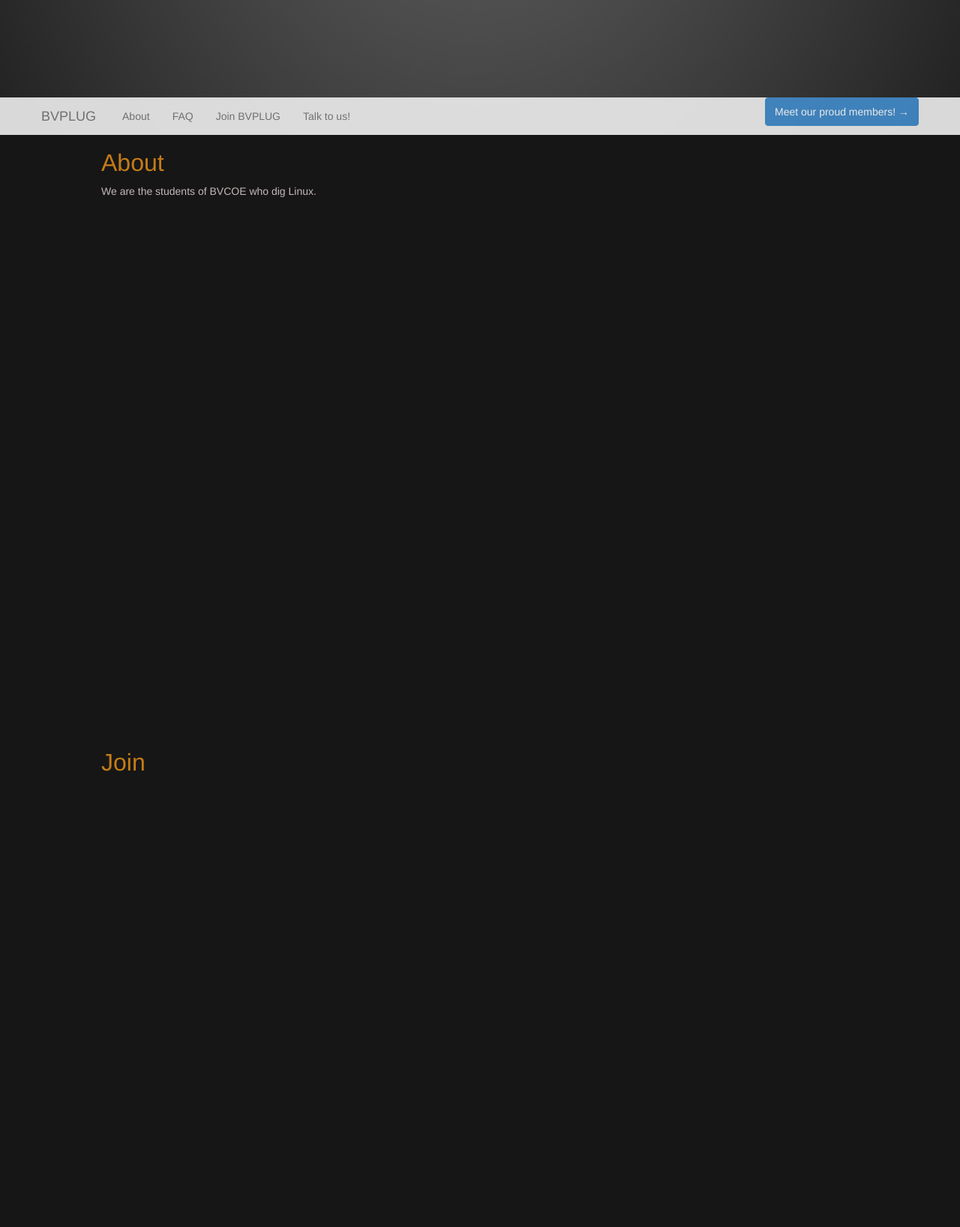
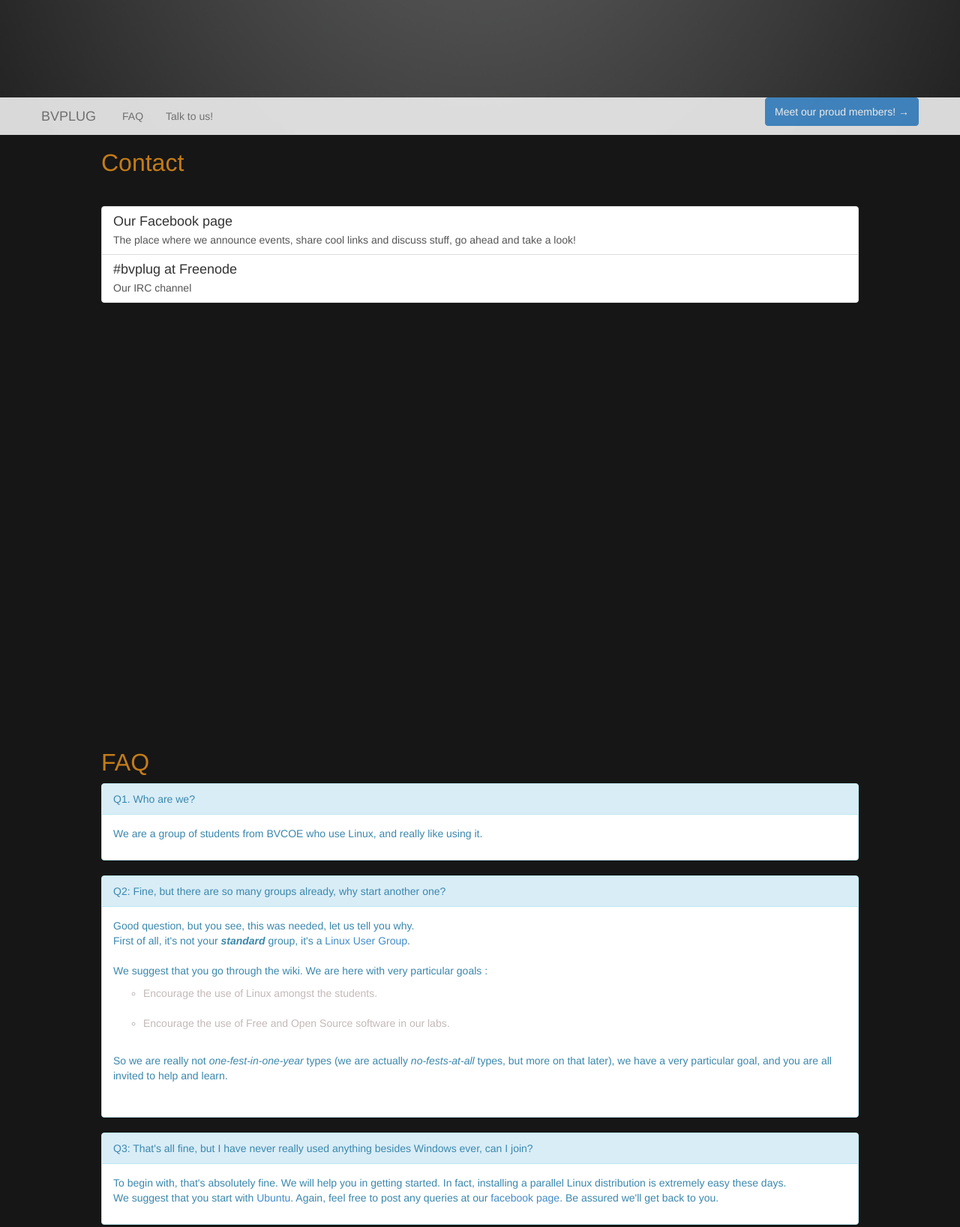
Before and after one commit to BVPLUG/bvplug.github.io, a plain HTML site: page index.html in a window 1280 px wide. Shown: the part 620-2257 px from the top of the page at 75% size. Drawn offline with nearby package versions, Linux system fonts and the light colour scheme; some packages are replaced by stand-ins of ours; a script that the page names is missing.

Commit message:
delete redundant sections

```diff
--- a/index.html
+++ b/index.html
@@ -48,9 +48,9 @@ $(document).ready(function()
       <a class="navbar-brand smoothScroll" href="#home">BVPLUG</a>
       <div class="nav-collapse collapse navbar-responsive-collapse">
         <ul class="nav navbar-nav">
-          <li><a href="#about" class="smoothScroll">About</a></li>
+          <!--li><a href="#about" class="smoothScroll">About</a></li-->
           <li><a href="#faq" class="smoothScroll">FAQ</a></li>
-          <li><a href="#join" class="smoothScroll">Join BVPLUG</a></li>
+          <!--li><a href="#join" class="smoothScroll">Join BVPLUG</a></li-->
           <li><a href="#contact" class="smoothScroll">Talk to us!</a></li>
         </ul>
 
@@ -65,22 +65,25 @@ $(document).ready(function()
   </div>
 
 
-    <div class="page  full-width full-height">
+  <!-- I don't think these are needed.-->
+
+    <!--div class="page  full-width full-height">
       <div class="container container-pad">
         <a href="#about" class="smoothScroll"><h2 id="about" class="subheading">About</h2></a>
         <p>
         We are the students of BVCOE who dig Linux.
         </p>
       </div>
-    </div>
-    <div class="page full-width full-height">
+    </div-->
+
+    <!--div class="page full-width full-height">
       <div class="container container-pad">
         <a href="#join" class="smoothScroll"><h2 id="join" class="subheading">Join</h2></a>
         <p>
 
         </p>
       </div>
-    </div>
+    </div-->
 
     <div class="page full-width full-height">
       <div class="container container-pad">
@@ -262,9 +265,10 @@ ever, can I join?
     <div class='panel-heading'>
     Q8: Don't you think that you guys need a better web designer?
     </div>
-                Ans : <br />
+    <p class = "text-info">
             Yes, we do, tell us if you are interested.<br />
-    </div>
+        </div>
+        </p>
       </div>
     </div>
 
```
Also changed, not shown: 1 other file.
